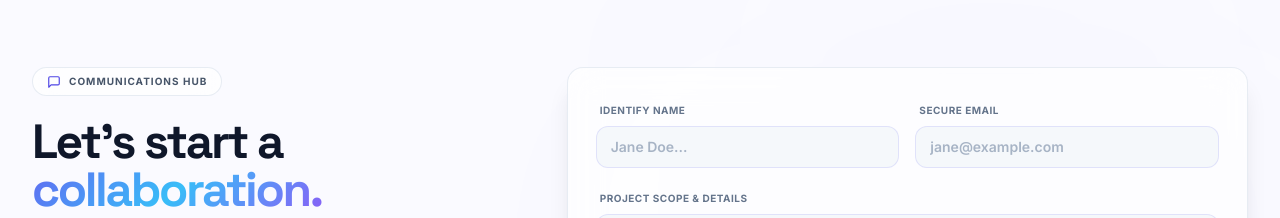
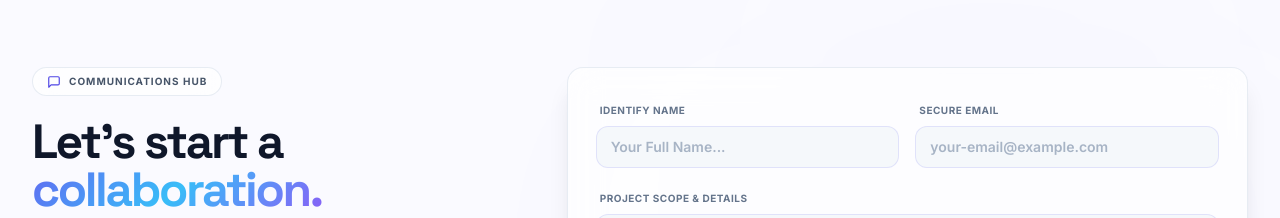
Before and after one commit to Saurav-627/Portfolio-Website, a React (Vite) app: page / in a window 1280 px wide. Shown: the part 7100-7318 px from the top of the page. Built offline with nearby package versions, Linux system fonts and the light colour scheme.

Commit message:
style: update placeholder text for name and email input fields in Contact component

```diff
--- a/src/components/sections/Contact.jsx
+++ b/src/components/sections/Contact.jsx
@@ -195,7 +195,7 @@ const Contact = () => {
                         <label className="text-[10px] font-black uppercase tracking-wider text-slate-500 ml-1">Identify Name</label>
                         <input
                           {...register('name', { required: 'Name is required' })}
-                          placeholder="Jane Doe..."
+                          placeholder="Your Full Name..."
                           className="w-full px-3.5 py-2.5 bg-slate-100 dark:bg-slate-900/60 border border-slate-200 dark:border-white/5 focus:border-primary-500/50 rounded-xl outline-none text-slate-800 dark:text-white text-xs sm:text-sm placeholder:opacity-40 font-semibold transition-all"
                         />
                         {errors.name && <p className="text-rose-500 text-[10px] font-black uppercase tracking-wider ml-1">{errors.name.message}</p>}
@@ -208,7 +208,7 @@ const Contact = () => {
                             required: 'Email is required',
                             pattern: { value: /^\S+@\S+$/i, message: 'Invalid email structure' }
                           })}
-                          placeholder="jane@example.com"
+                          placeholder="your-email@example.com"
                           className="w-full px-3.5 py-2.5 bg-slate-100 dark:bg-slate-900/60 border border-slate-200 dark:border-white/5 focus:border-primary-500/50 rounded-xl outline-none text-slate-800 dark:text-white text-xs sm:text-sm placeholder:opacity-40 font-semibold transition-all"
                         />
                         {errors.email && <p className="text-rose-500 text-[10px] font-black uppercase tracking-wider ml-1">{errors.email.message}</p>}
```
